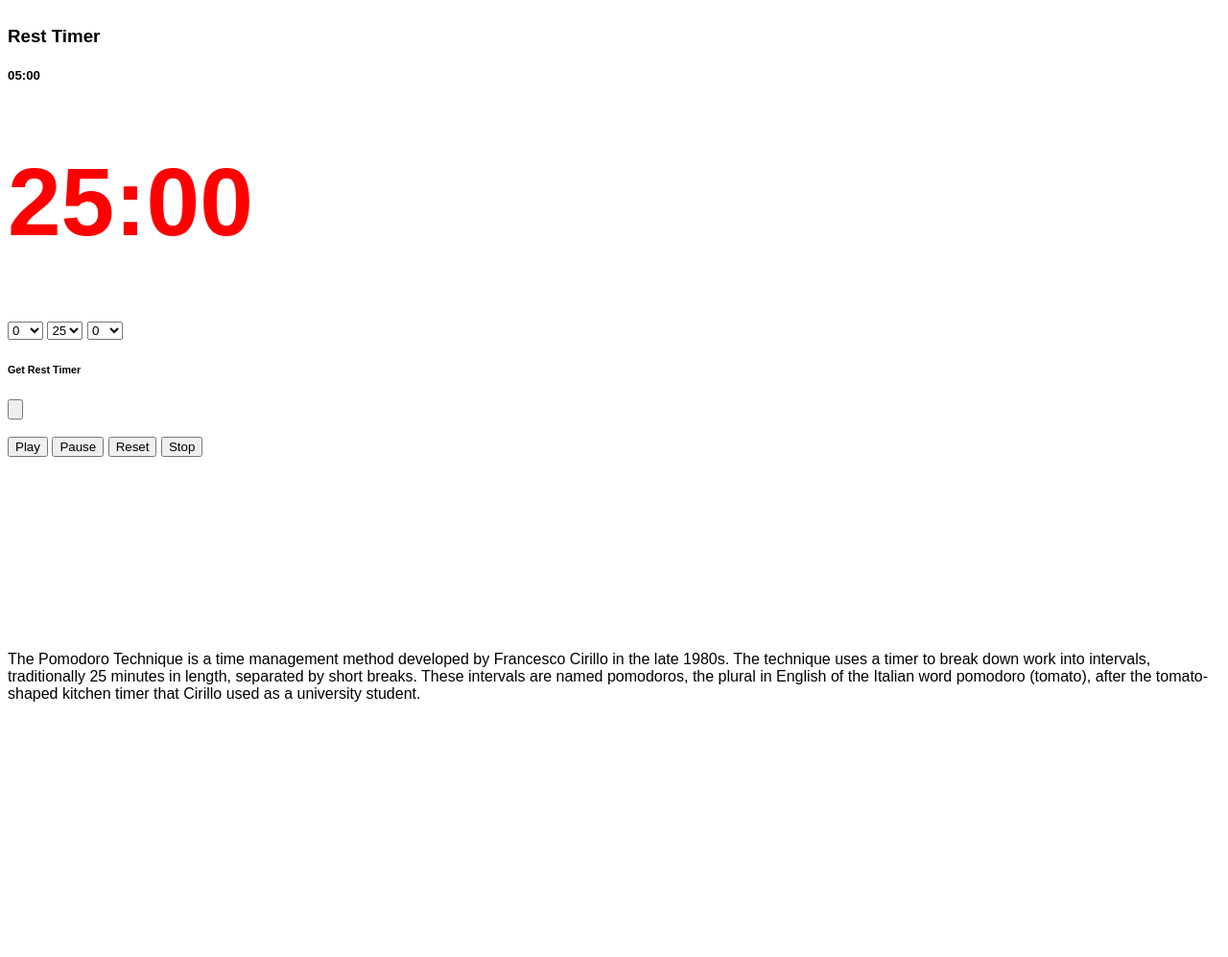
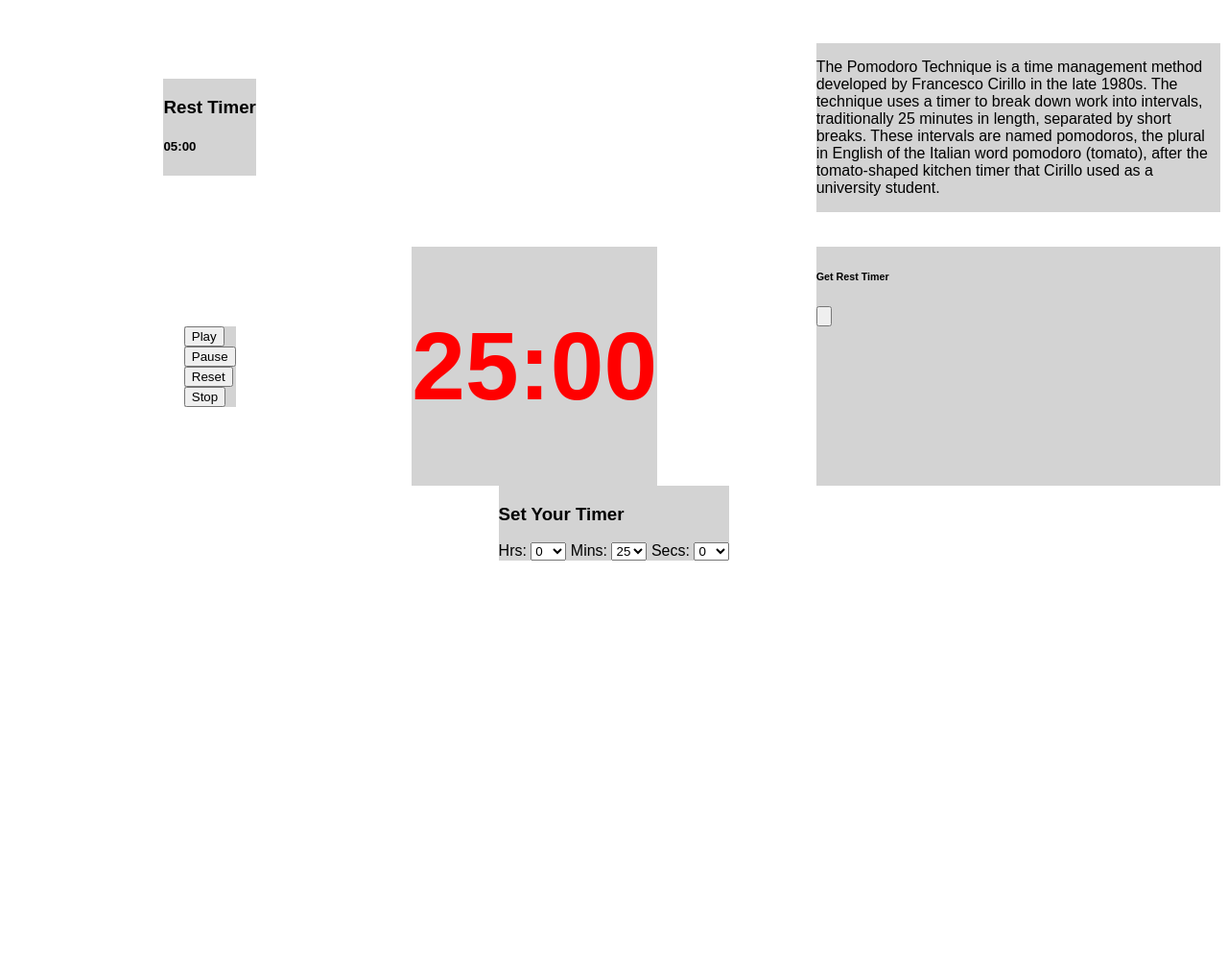
Before and after one commit to cwegscheid08/cwegscheid08.github.io, a PHP site: page / in a window 1280 px wide. Shown: the whole page at 96% size. After the commit the page ends 584 px from the top, so only its background shows below. Run offline with PHP 8.4, Linux system fonts and the light colour scheme.

Commit message:
Basic grid layout down

```diff
--- a/index.html
+++ b/index.html
@@ -7,28 +7,43 @@
     <body class="container">
 
     	<div class="mainDisplay">
-    		<h3 class="backupTimerTitle">Rest Timer</h3>
-        	<h5 id="waitingTimer">00:00:00</h5>
             <h1 id="timerDisplay">00:00:00</h1>
     	</div>
 
+        <div class="backupDisplay">
+            <h3 class="backupTimerTitle">Rest Timer</h3>
+            <h5 id="waitingTimer">00:00:00</h5>
+        </div>
+
 		<div id="userInput">
-
+			<h3>Set Your Timer</h3>
+			<span>Hrs: </span>
 			<select id="hours"></select>
-
+			<span>Mins: </span>
 			<select id="minutes"></select>
-
+            <span>Secs: </span>
 			<select id="seconds"></select><br />
-			<h6 class="switchTitle">Get Rest Timer</h6>
+<!-- 			<h6 class="switchTitle">Get Rest Timer</h6>
 			<input type="button" name="typeSwitch"><br /><br />
-<!-- 			<button class="addTimeButton">Up</button> -->
-<!-- 			<button class="subtractTimeButton">Down</button> -->
 	        <button class="playButton">Play</button>
 	        <button class="pauseButton">Pause</button>
 	        <button class="resetButton">Reset</button>
-	        <button class="stopButton">Stop</button>
+	        <button class="stopButton">Stop</button> -->
         </div>
 
+        <div class="buttons">
+<!-- 			<h6 class="switchTitle">Get Rest Timer</h6>
+			<input type="button" name="typeSwitch"><br /><br /> -->
+	        <button class="playButton">Play</button><br />
+	        <button class="pauseButton">Pause</button><br />
+	        <button class="resetButton">Reset</button><br />
+	        <button class="stopButton">Stop</button><br />
+        </div>
+
+		<div class="switch">
+			<h6 class="switchTitle">Get Rest Timer</h6>
+			<input type="button" name="typeSwitch"><br /><br />
+		</div>
         <div class="text">
         	<p>The Pomodoro Technique is a time management method developed by Francesco Cirillo in the late 1980s. The technique uses a timer to break down work into intervals, traditionally 25 minutes in length, separated by short breaks. These intervals are named pomodoros, the plural in English of the Italian word pomodoro (tomato), after the tomato-shaped kitchen timer that Cirillo used as a university student.</p>
         </div>
--- a/script/script.js
+++ b/script/script.js
@@ -3,8 +3,9 @@
 // THIS CAN ALSO CAUSE IT TO PASS OVER THE ZERO STOP CATCH.
 
 
-var container = document.querySelector("container");
+var container = document.querySelector("#container");
 var display = document.querySelector("#timerDisplay");
+
 var backupDisplay = document.querySelector("#waitingTimer");
 var backupTimerTitle = document.querySelector(".backupTimerTitle");
 var playButton = document.querySelector(".playButton").onclick = startTimer;
--- a/style/style.css
+++ b/style/style.css
@@ -10,21 +10,54 @@ html {
 	font-family: sans-serif;
 	font-weight: 100;
 	display: grid;
-	grid-auto-template:
-		"otherTimer none none"
-		"mainTimer mainTimer mainTimer"
-		"none controls none"
+	grid-template-areas:
+		"otherTimer nothing instructions"
+		"buttons mainTimer switch"
+		"controls controls controls";
 	grid-auto-columns: 1fr 1fr 1fr;
 	grid-auto-rows: 1fr 1fr 1fr;
 
 }
 
-.userInput {
-	grid-template: controls;
+#userInput {
+	grid-area: controls;
 	display: inline;
+	justify-self: center;
+	align-self: start;
+	background-color: lightgray;
 }
 
-#timerDisplay {
+.mainDisplay {
 	color: red;
-	font-size: 100px;
+	font-size: 50px;
+	grid-area: mainTimer;
+	align-self: center;
+	justify-self: start;
+	background-color: lightgray;
 }
+
+.backupDisplay {
+	grid-area: otherTimer;
+	background-color: lightgray;
+	align-self: center;
+	justify-self: center;
+}
+
+.text {
+	grid-area: instructions;
+	justify-self: center;
+	align-self: center;
+	background-color: lightgray;
+}
+
+.buttons {
+	grid-area: buttons;
+	align-self: center;
+	justify-self: center;
+	background-color: lightgray;
+}
+
+.switch {
+	grid-area: switch;
+	background-color: lightgray;
+}
```
